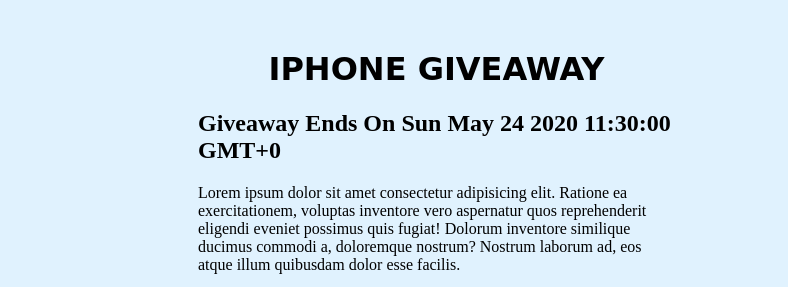
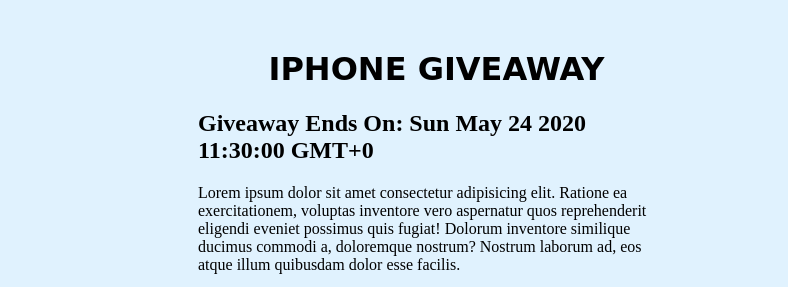
Before and after one commit to jipark92/Countdown-Timer-Project, a plain HTML site: page index.html in a window 1280 px wide. Shown: the part 84-371 px from the top of the page, 492-1280 px from the left. Drawn offline with Linux system fonts and the light colour scheme; a web font is replaced by a local one.

Commit message:
update text

```diff
--- a/index.html
+++ b/index.html
@@ -17,7 +17,7 @@
 
         <div class="about-container">
             <h1>IPHONE GIVEAWAY</h1>
-            <h2 class="giveaway"> Giveaway Ends On </h2>
+            <h2 class="giveaway"> Giveaway Ends On: </h2>
             <p>Lorem ipsum dolor sit amet consectetur adipisicing elit. Ratione ea exercitationem, voluptas inventore vero aspernatur quos reprehenderit eligendi eveniet possimus quis fugiat! Dolorum inventore similique ducimus commodi a, doloremque nostrum? Nostrum laborum ad, eos atque illum quibusdam dolor esse facilis.</p>
 
             <div class="countdown">
```
